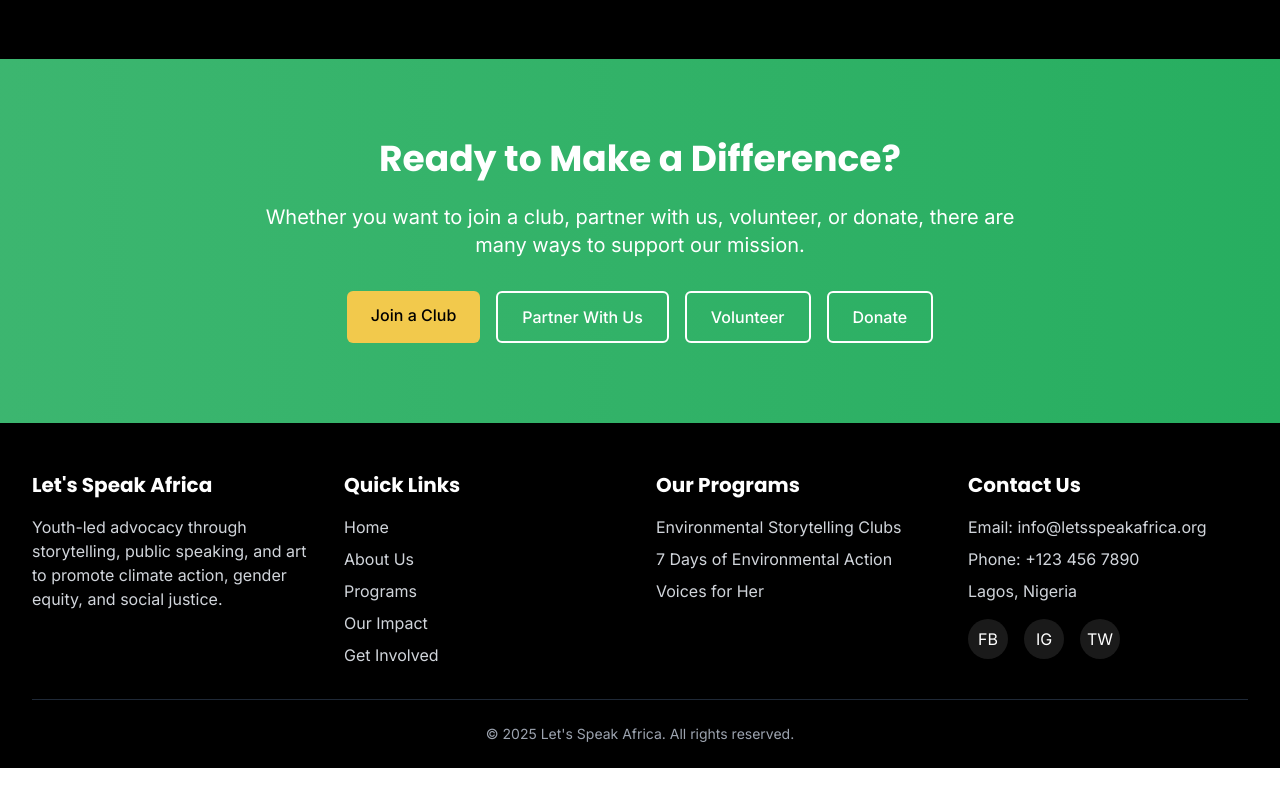
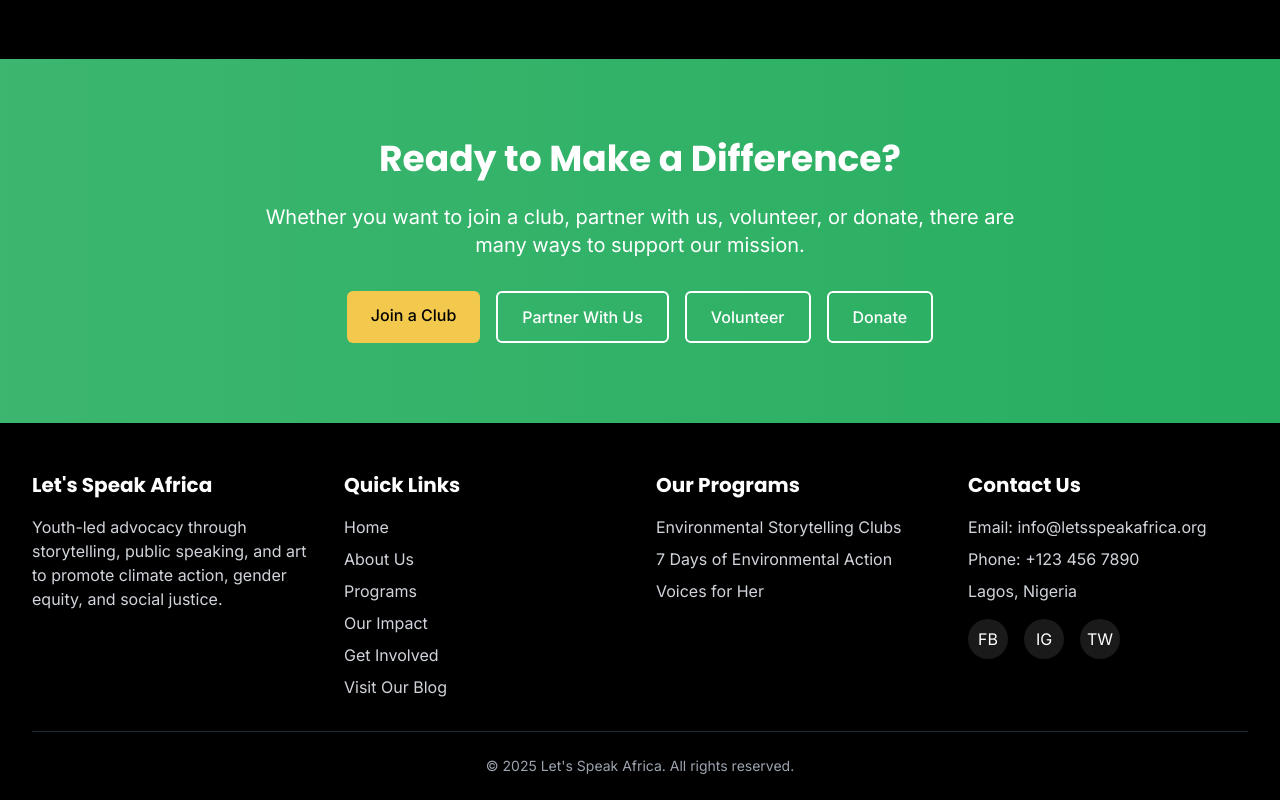
Before and after one commit to dBillionaire-Dev/speak-africa, a React (Vite) app: page / in a window 1280 px wide. Shown: the part 2631-3431 px from the top of the page. Before the commit the page ends 3399 px from the top, so only its background shows below. Built offline with nearby package versions, Linux system fonts and the light colour scheme.

Commit message:
See this

```diff
--- a/index.html
+++ b/index.html
@@ -13,18 +13,14 @@
   <meta property="og:description"
     content="Using storytelling, public speaking, and art to promote climate action, gender equity, and social justice across Africa." />
   <meta property="og:type" content="website" />
-  <!-- <meta property="og:image" content="https://lovable.dev/opengraph-image-p98pqg.png" /> -->
   <meta name="keywords"
     content="Advocacy, Let'sSpeak Africa, Public Speaking, Ruth Okim, youth-led advocacy Africa, Climate change, tree planting campaigns Nigeria, African environmental advocates, African youth, African youth advocates, African youth leaders, African youth organizations, African youth NGOs, African youth climate change activists, African youth climate change advocates, women’s rights, gender advocacy">
   <meta name="twitter:card" content="summary_large_image" />
   <link rel="icon" type="image/x-icon" href="/favicon.jpg">
-  <!-- <meta name="twitter:site" content="@lovable_dev" /> -->
-  <!-- <meta name="twitter:image" content="https://lovable.dev/opengraph-image-p98pqg.png" /> -->
 </head>
 
 <body>
   <div id="root"></div>
-  <!-- IMPORTANT: DO NOT REMOVE THIS SCRIPT TAG OR THIS VERY COMMENT! -->
   <!-- <script src="https://cdn.gpteng.co/gptengineer.js" type="module"></script> -->
   <script type="module" src="/src/main.tsx"></script>
 </body>
--- a/src/components/Footer.tsx
+++ b/src/components/Footer.tsx
@@ -23,6 +23,7 @@ const Footer = () => {
               <li><Link to="/programs" className="text-gray-300 hover:text-lsa-gold transition-colors">Programs</Link></li>
               <li><Link to="/impact" className="text-gray-300 hover:text-lsa-gold transition-colors">Our Impact</Link></li>
               <li><Link to="/get-involved" className="text-gray-300 hover:text-lsa-gold transition-colors">Get Involved</Link></li>
+              <li><Link to="/blog" className="text-gray-300 hover:text-lsa-gold transition-colors">Visit Our Blog</Link></li>
             </ul>
           </div>
 
```
